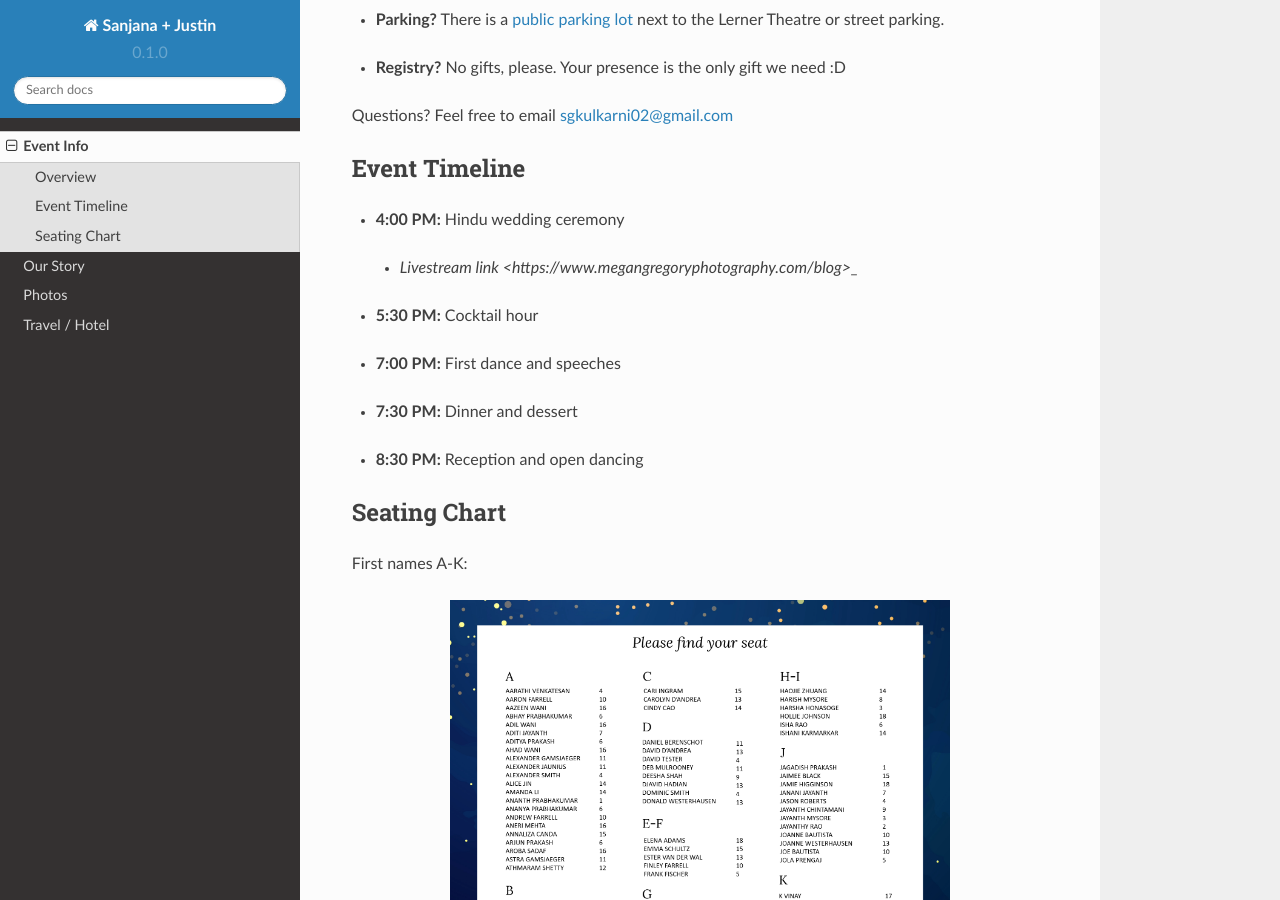
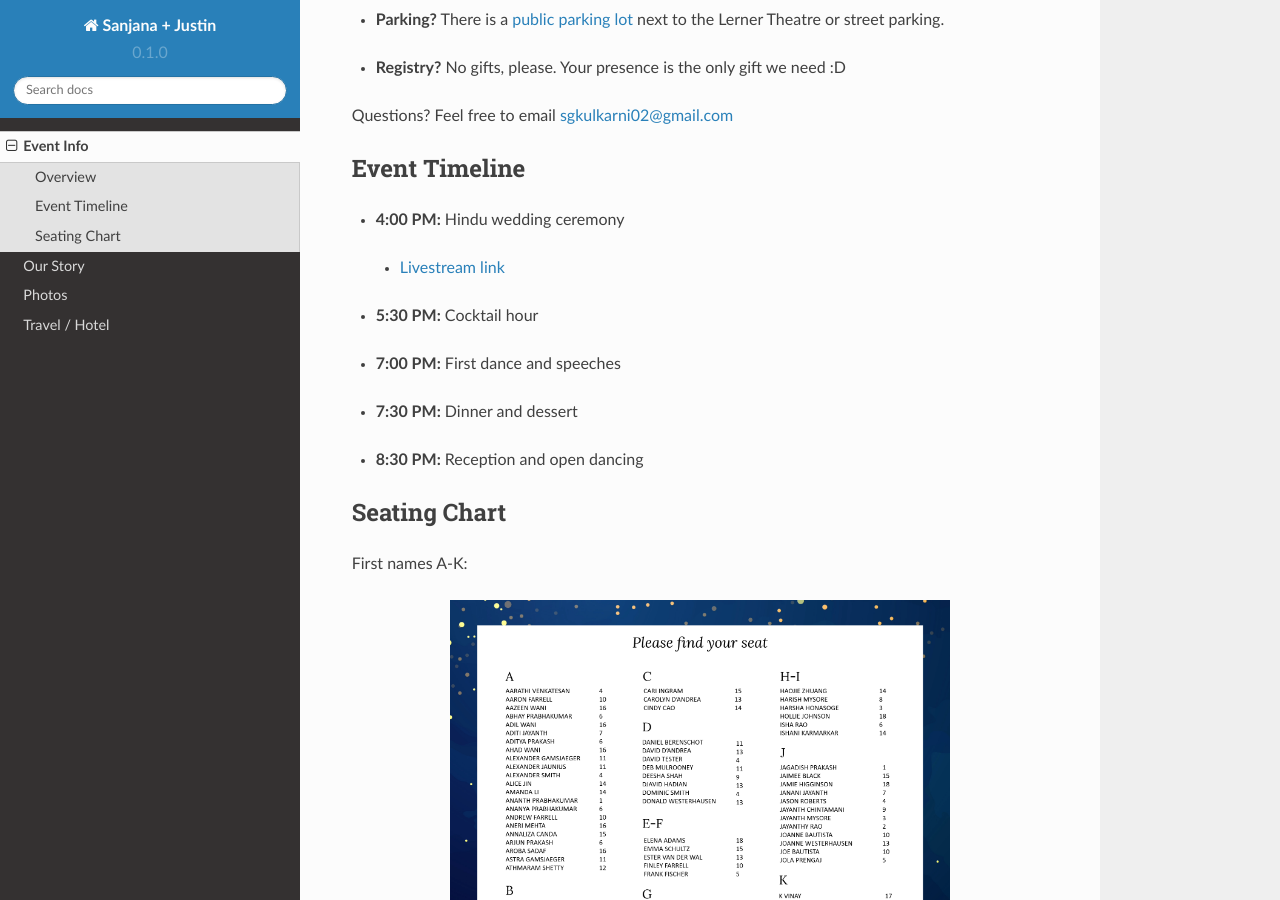
Before and after one commit to jpskycak/wedding, a Sphinx documentation site: the page built from docs/source/event-timeline.rst, in a window 1280 px wide and 900 px high, scrolled down 917 px. Built offline with Sphinx 7.4.7 and the Read the Docs theme 2.0.0, drawn with Linux system fonts in a browser that asks for light colours; grey boxes are pictures that could not be loaded.

Commit message:
Update event-timeline.rst

```diff
--- a/docs/source/event-timeline.rst
+++ b/docs/source/event-timeline.rst
@@ -43,7 +43,7 @@ Event Timeline
 * **4:00 PM:** Hindu wedding ceremony
 \
 
-  * `Livestream link <https://www.megangregoryphotography.com/blog>_`
+  * `Livestream link <https://www.megangregoryphotography.com/blog>`_
 
 * **5:30 PM:** Cocktail hour
 \
```
